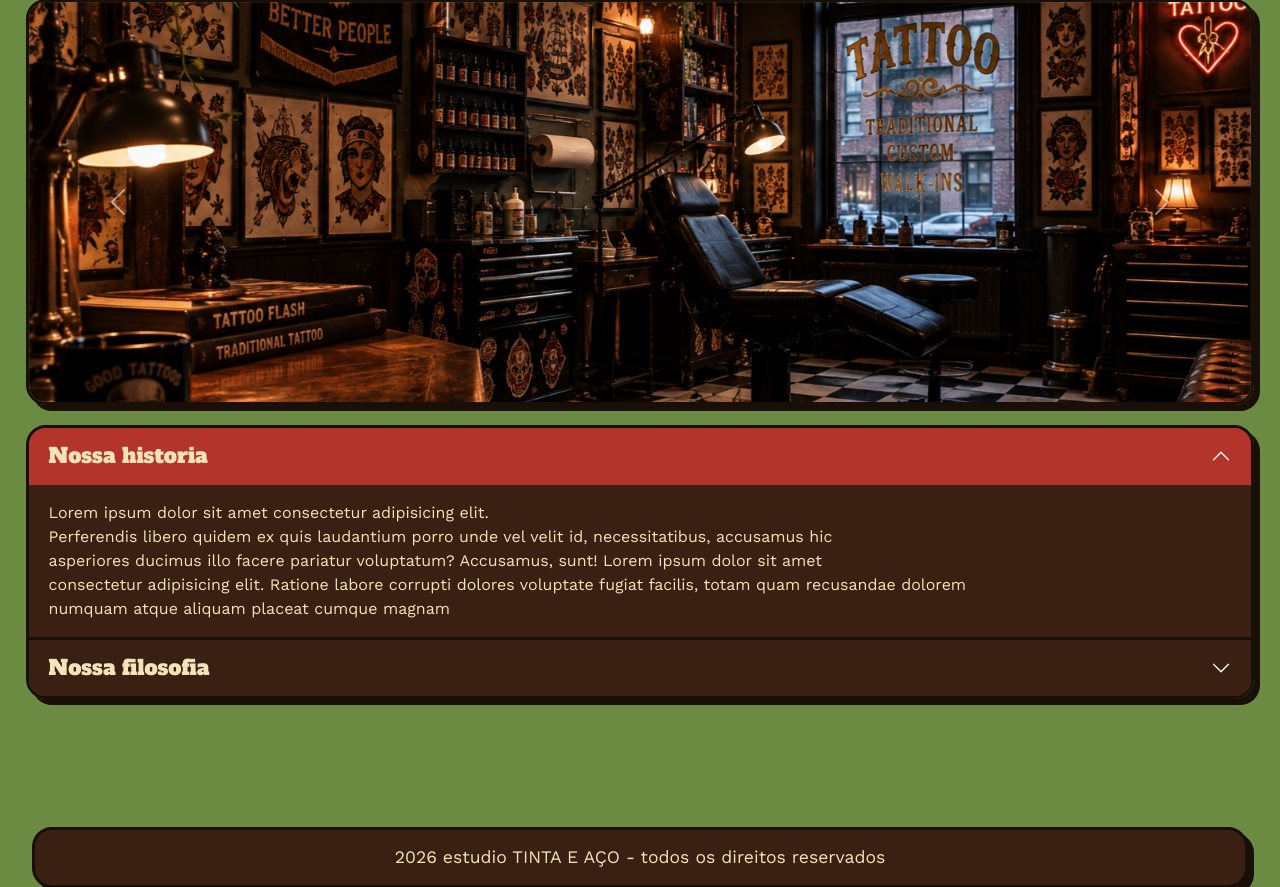
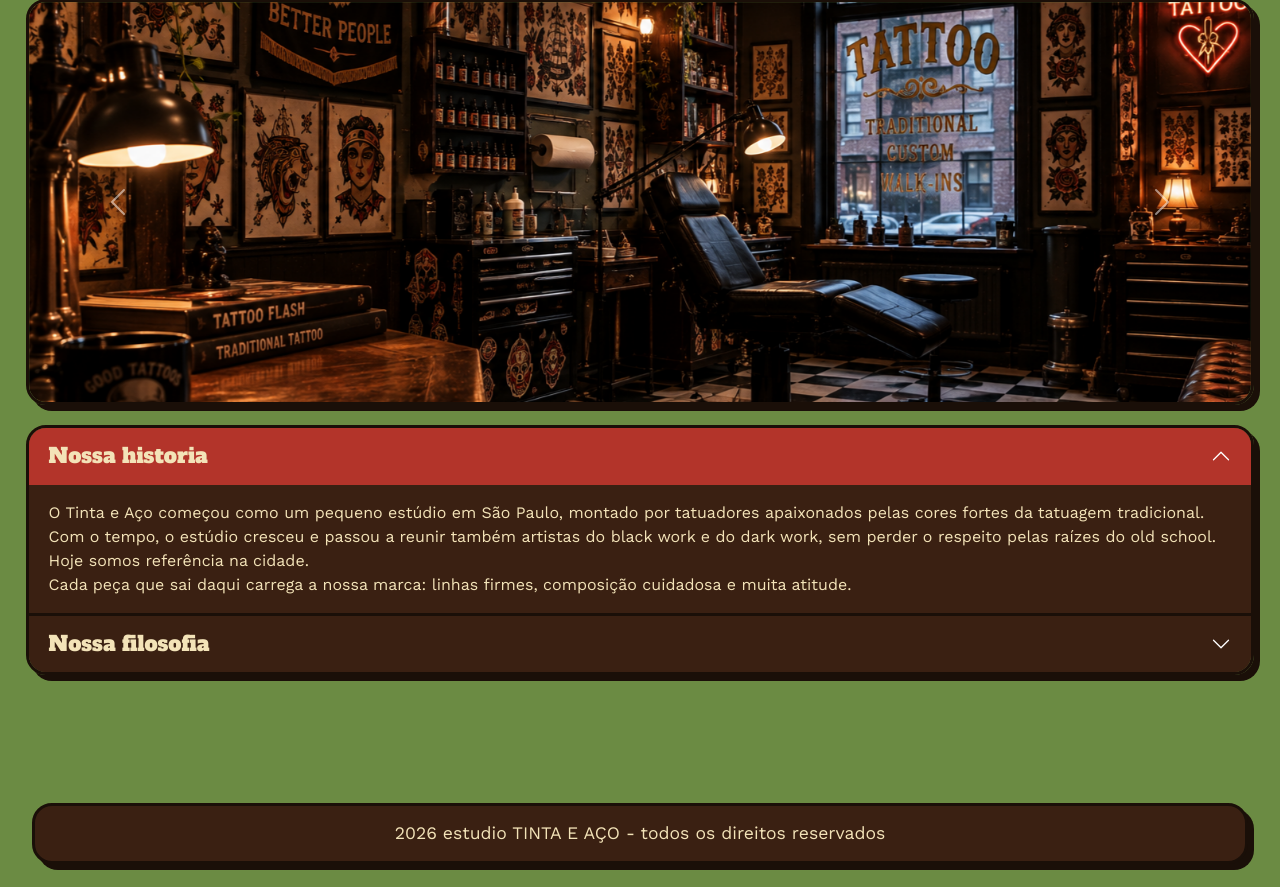
Before and after one commit to Atividades-da-Fatec/atividade1-desing-grafico, a Flask app: page /sobre in a window 1280 px wide. Shown: the part 382-1269 px from the top of the page. Run offline with Flask 3, Linux system fonts and the light colour scheme; some libraries are stand-ins or nearby versions.

Commit message:
troca lorem ipsum por textos

```diff
--- a/templates/sobre.html
+++ b/templates/sobre.html
@@ -36,11 +36,12 @@
             </h2>
             <div id="colapsoHistoria" class="accordion-collapse collapse show" data-bs-parent="#accordionSobre">
                 <div class="accordion-body">
-                    Lorem ipsum dolor sit amet consectetur adipisicing elit. <br>
-                    Perferendis libero quidem ex quis laudantium porro unde vel velit id, necessitatibus, accusamus hic <br>
-                    asperiores ducimus illo facere pariatur voluptatum? Accusamus, sunt! Lorem ipsum dolor sit amet <br>
-                    consectetur adipisicing elit. Ratione labore corrupti dolores voluptate fugiat facilis, totam quam recusandae dolorem <br>
-                    numquam atque aliquam placeat cumque magnam
+                    O Tinta e Aço começou como um pequeno estúdio em São Paulo, montado por tatuadores apaixonados
+                    pelas cores fortes da tatuagem tradicional. <br>
+                    Com o tempo, o estúdio cresceu e passou a reunir também artistas do black work e do dark work,
+                    sem perder o respeito pelas raízes do old school. <br>
+                    Hoje somos referência na cidade. <br>
+                    Cada peça que sai daqui carrega a nossa marca: linhas firmes, composição cuidadosa e muita atitude.
                 </div>
             </div>
         </div>
@@ -53,10 +54,10 @@
             </h2>
             <div id="colapsoFilosofia" class="accordion-collapse collapse" data-bs-parent="#accordionSobre">
                 <div class="accordion-body">
-                    Lorem ipsum dolor sit amet consectetur adipisicing elit. <br>
-                    Nulla autem veniam doloribus ex sint consequuntur nesciunt <br>
-                    repellat odio, vero, dolorum enim ut. <br>
-                    Architecto necessitatibus tempora animi error ullam nemo quasi.
+                    Acreditamos que tatuagem é para a vida toda, por isso não trabalhamos com pressa. <br>
+                    Cada projeto começa com uma conversa para entender a sua ideia e transformá-la em um desenho único. <br>
+                    Valorizamos o traço firme, a técnica bem executada e a higiene rigorosa, do início ao fim da sessão. <br>
+                    Nosso compromisso é entregar uma arte com personalidade e atitude, feita para ser carregada com orgulho.
                 </div>
             </div>
         </div>
```
Also changed, not shown: templates/index.html (+4 -3 lines).
